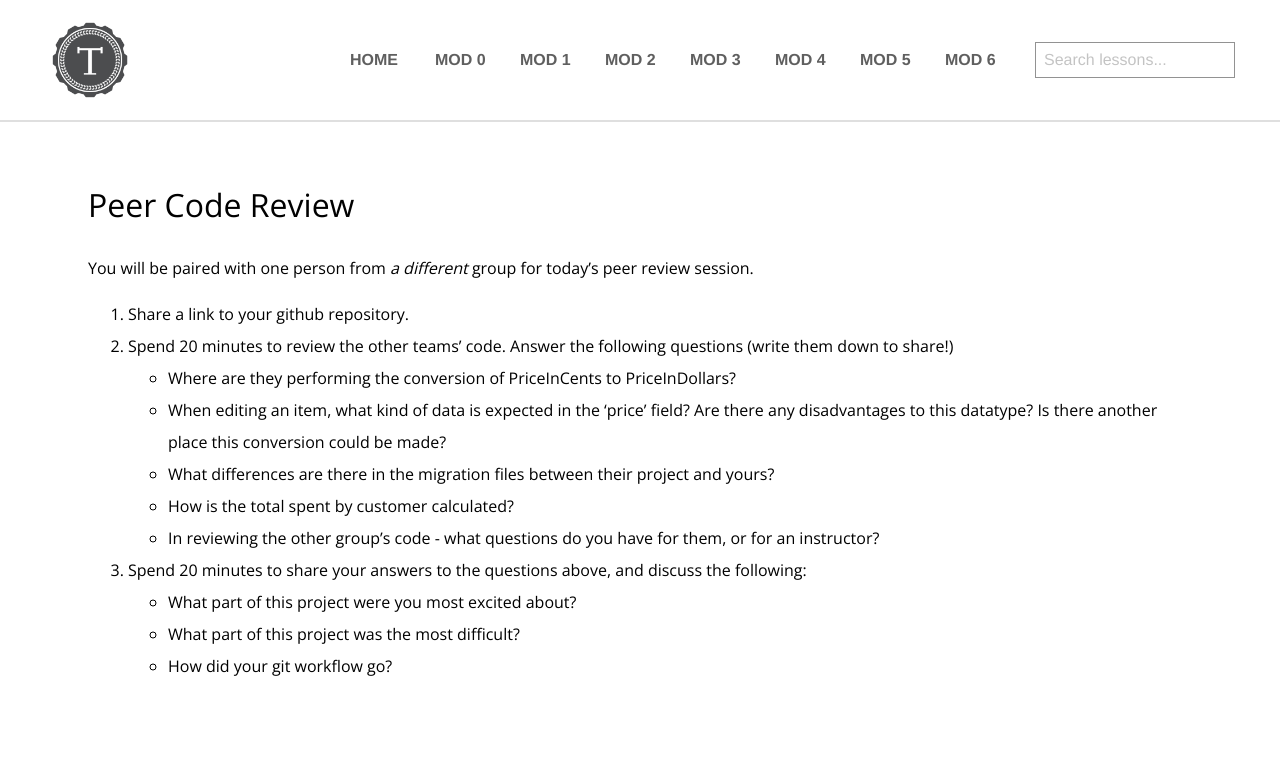
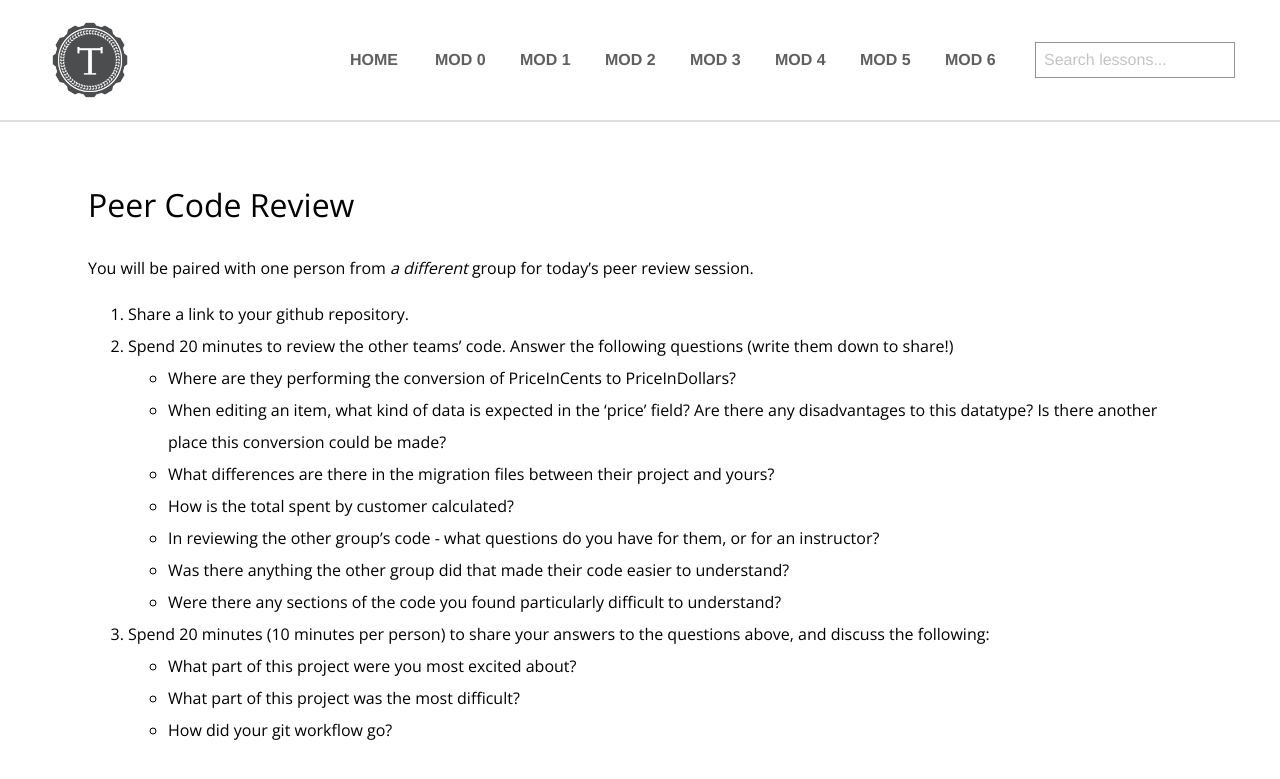
Before and after one commit to turingschool/launch-curriculum, a Jekyll site: the page built from module3/Projects/PairProjectCodeReview.md, in a window 1280 px wide, cut to the strip 0-896 px from the top of the page. Shown: the top 779 px of the strip. Built offline with Jekyll 4.4.1, drawn with Linux system fonts in a browser that asks for light colours; nearby versions of some CDN libraries; comment, search, counter and statistics services are not loaded.

Commit message:
Update PairProjectCodeReview.md

```diff
--- a/module3/Projects/PairProjectCodeReview.md
+++ b/module3/Projects/PairProjectCodeReview.md
@@ -12,7 +12,9 @@ You will be paired with one person from _a different_ group for today's peer rev
     * What differences are there in the migration files between their project and yours?
     * How is the total spent by customer calculated?
     * In reviewing the other group's code - what questions do you have for them, or for an instructor?
-3. Spend 20 minutes to share your answers to the questions above, and discuss the following:
+    * Was there anything the other group did that made their code easier to understand?
+    * Were there any sections of the code you found particularly difficult to understand?
+3. Spend 20 minutes (10 minutes per person) to share your answers to the questions above, and discuss the following:
     * What part of this project were you most excited about?
     * What part of this project was the most difficult?
     * How did your git workflow go?
```
